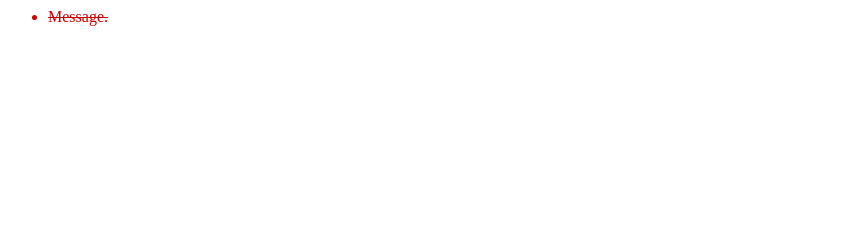
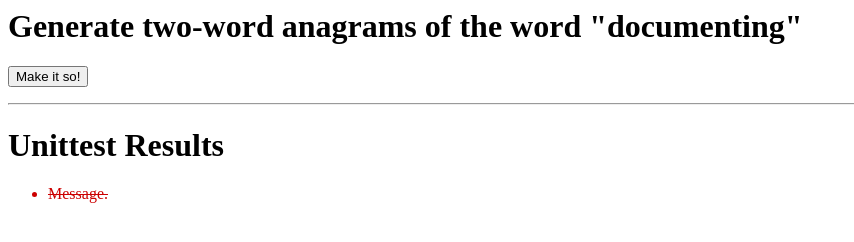
Before and after one commit to khoelsch/KataAnagramJs, a plain HTML site: page index.html in a window 1280 px wide. Shown: the whole page, without its empty margins (0-854 px from the left). Drawn offline with Linux system fonts and the light colour scheme.

Commit message:
Provided some helper methods to output anagrams

```diff
--- a/index.html
+++ b/index.html
@@ -8,16 +8,35 @@
 
     <script type="text/javascript">
 
+      function printAnagrams() {
+        var i;
+        var CSS_ID_RESULT_LIST = 'anagrams';
+
+        var anagrams = ['foo', 'bar'];
+
+        appendBulletPointTo(CSS_ID_RESULT_LIST, 'Generated ' + anagrams.length + ' anagrams.');
+        appendBulletPointTo(CSS_ID_RESULT_LIST, '=======================================');
+        for (i=0; i<anagrams.length; ++i) {
+          appendBulletPointTo(CSS_ID_RESULT_LIST, anagrams[i]);
+        }
+      }
+
       //
       // Helper function to display test results
       //
       function assert(expr, assumption) {
-        var li = document.createElement('li');
-        li.className = !!expr ? 'success' : 'failure';
-        li.appendChild(document.createTextNode(assumption));
-        document.getElementById('testResults').appendChild(li);
+        var liCssClass = !!expr ? 'success' : 'failure';
+        appendBulletPointTo('testResults', assumption, liCssClass);
       }
 
+      function appendBulletPointTo(listCssId, plainTextToInsert, liCssClass) {
+        var li = document.createElement('li');
+        if (liCssClass) {
+          li.className = liCssClass;
+        }
+        li.appendChild(document.createTextNode(plainTextToInsert));
+        document.getElementById(listCssId).appendChild(li);
+      }
 
       //
       // The tests
@@ -34,6 +53,15 @@
       };
     </script>
 
+    <h1>Generate two-word anagrams of the word &quot;documenting&quot;</h1>
+    <p>
+      <button type="button" onclick="javascript:printAnagrams()">Make it so!</button>
+      <ul id="anagrams"></ul>
+    </p>
+
+    <hr />
+
+    <h1>Unittest Results</h1>
     <ul id="testResults"></ul>
   </body>
 </html>
```
